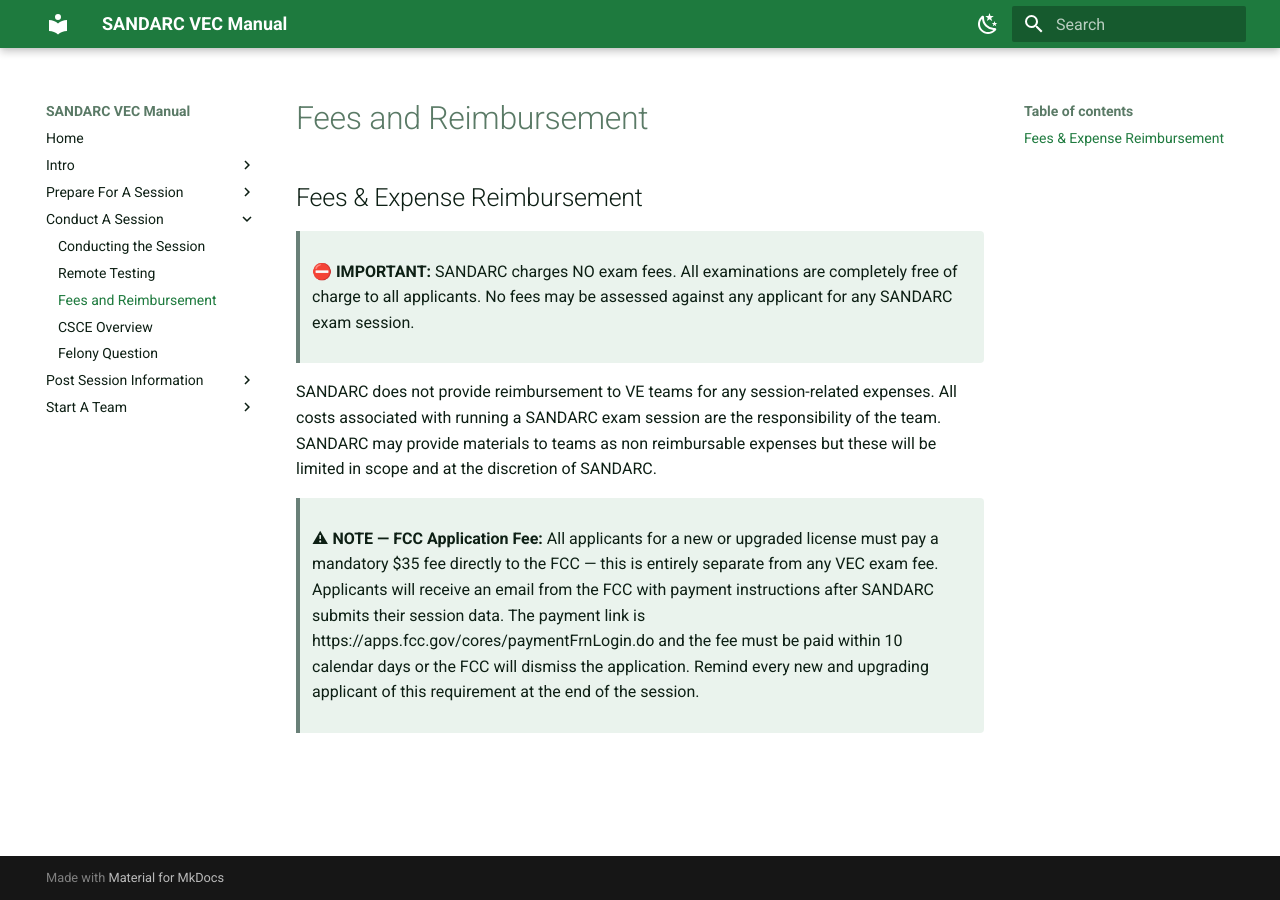
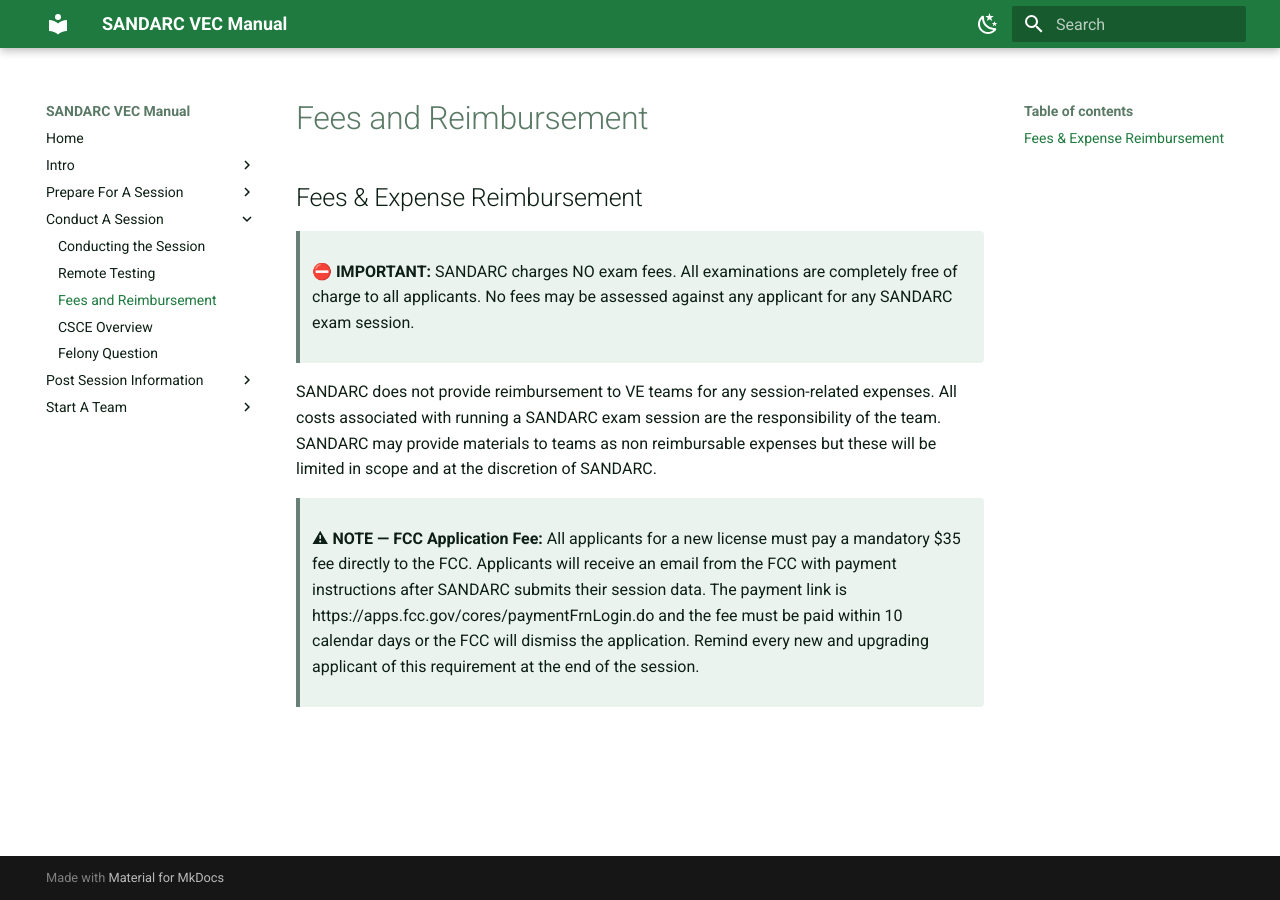
Before and after one commit to SANDARC-VEC/manual, an MkDocs documentation site: the page built from docs/Conduct A Session/Fees_and_Reimbursement.md, in a window 1280 px wide. Built offline with MkDocs 1.6.1 and Material for MkDocs 9.7.7, drawn with Linux system fonts in a browser that asks for light colours.

Commit message:
fixed fee information

```diff
--- a/docs/Conduct A Session/Fees_and_Reimbursement.md
+++ b/docs/Conduct A Session/Fees_and_Reimbursement.md
@@ -4,4 +4,4 @@
 
 SANDARC does not provide reimbursement to VE teams for any session-related expenses. All costs associated with running a SANDARC exam session are the responsibility of the team. SANDARC may provide materials to teams as non reimbursable expenses but these will be limited in scope and at the discretion of SANDARC.
 
-> ⚠ **NOTE — FCC Application Fee:** All applicants for a new or upgraded license must pay a mandatory $35 fee directly to the FCC — this is entirely separate from any VEC exam fee. Applicants will receive an email from the FCC with payment instructions after SANDARC submits their session data. The payment link is https://apps.fcc.gov/cores/paymentFrnLogin.do and the fee must be paid within 10 calendar days or the FCC will dismiss the application. Remind every new and upgrading applicant of this requirement at the end of the session.
+> ⚠ **NOTE — FCC Application Fee:** All applicants for a new license must pay a mandatory $35 fee directly to the FCC. Applicants will receive an email from the FCC with payment instructions after SANDARC submits their session data. The payment link is https://apps.fcc.gov/cores/paymentFrnLogin.do and the fee must be paid within 10 calendar days or the FCC will dismiss the application. Remind every new and upgrading applicant of this requirement at the end of the session.
```
